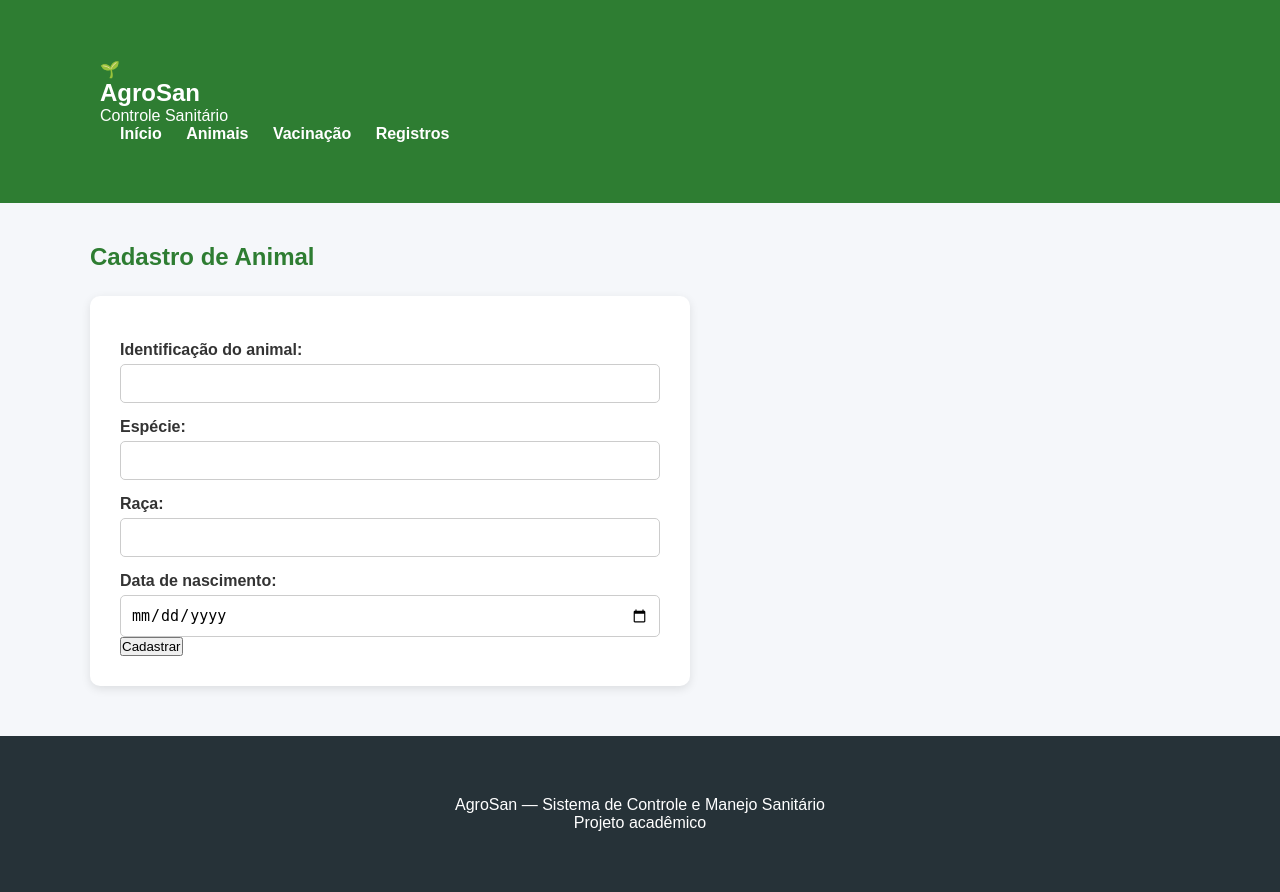
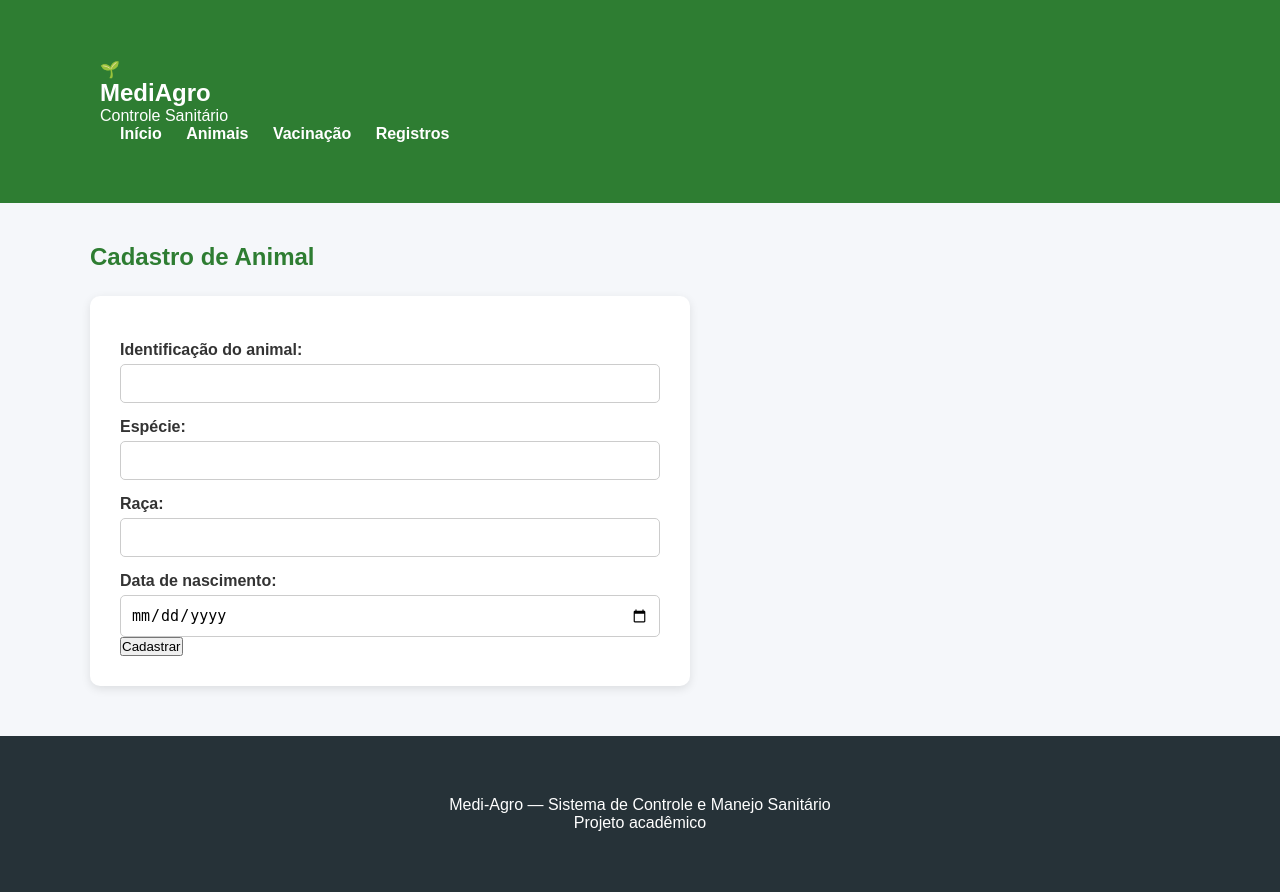
Before and after one commit to AyramViviane/controle-de-manejo-sanitario-e-vacinacao, a Flask app: page /cadastro in a window 1280 px wide. Run offline with Flask 3, Linux system fonts and the light colour scheme.

Commit message:
atualizacao do nome

```diff
--- a/templates/base.html
+++ b/templates/base.html
@@ -32,7 +32,7 @@
             <span class="logo-icon">🌱</span>
 
             <div>
-                <h1>AgroSan</h1>
+                <h1>MediAgro</h1>
                 <span>Controle Sanitário</span>
             </div>
 
@@ -77,7 +77,7 @@
     <div class="container">
 
         <p>
-            AgroSan — Sistema de Controle e Manejo Sanitário
+            Medi-Agro — Sistema de Controle e Manejo Sanitário
         </p>
 
         <span>
```
